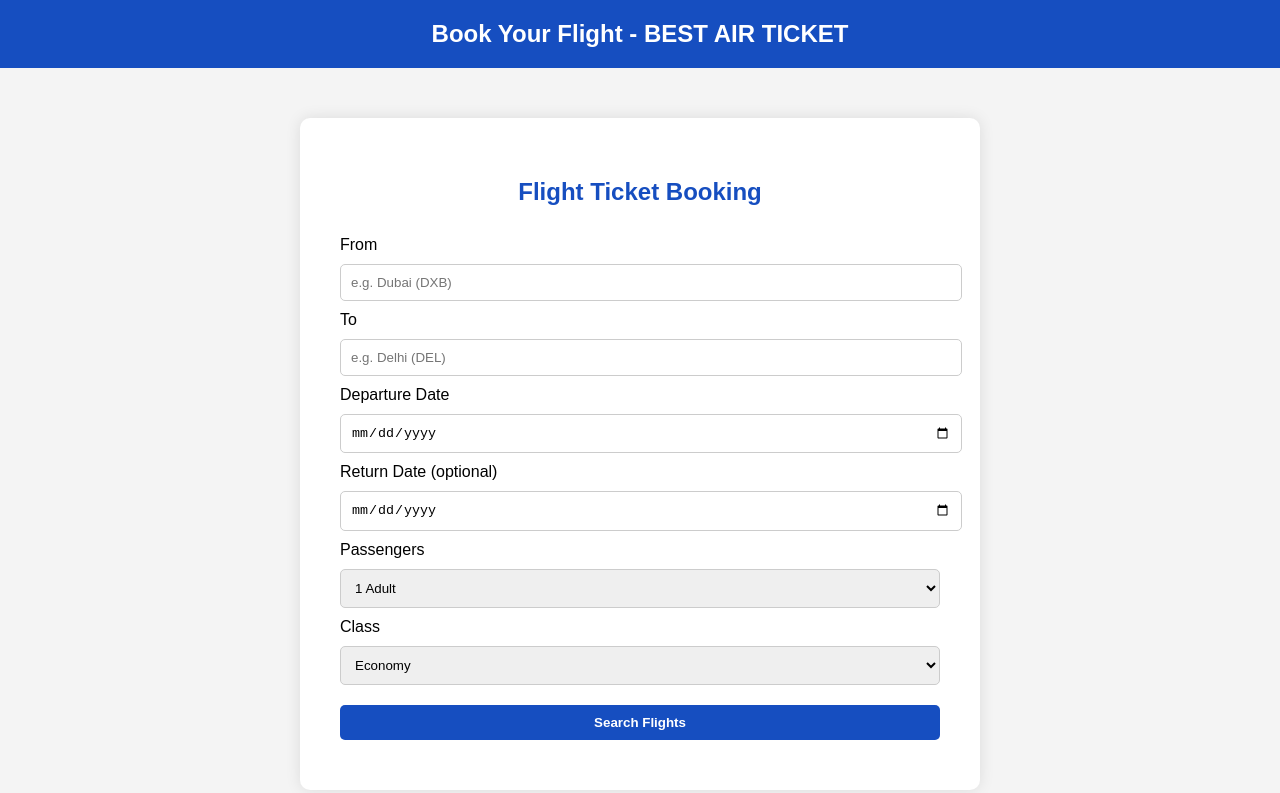
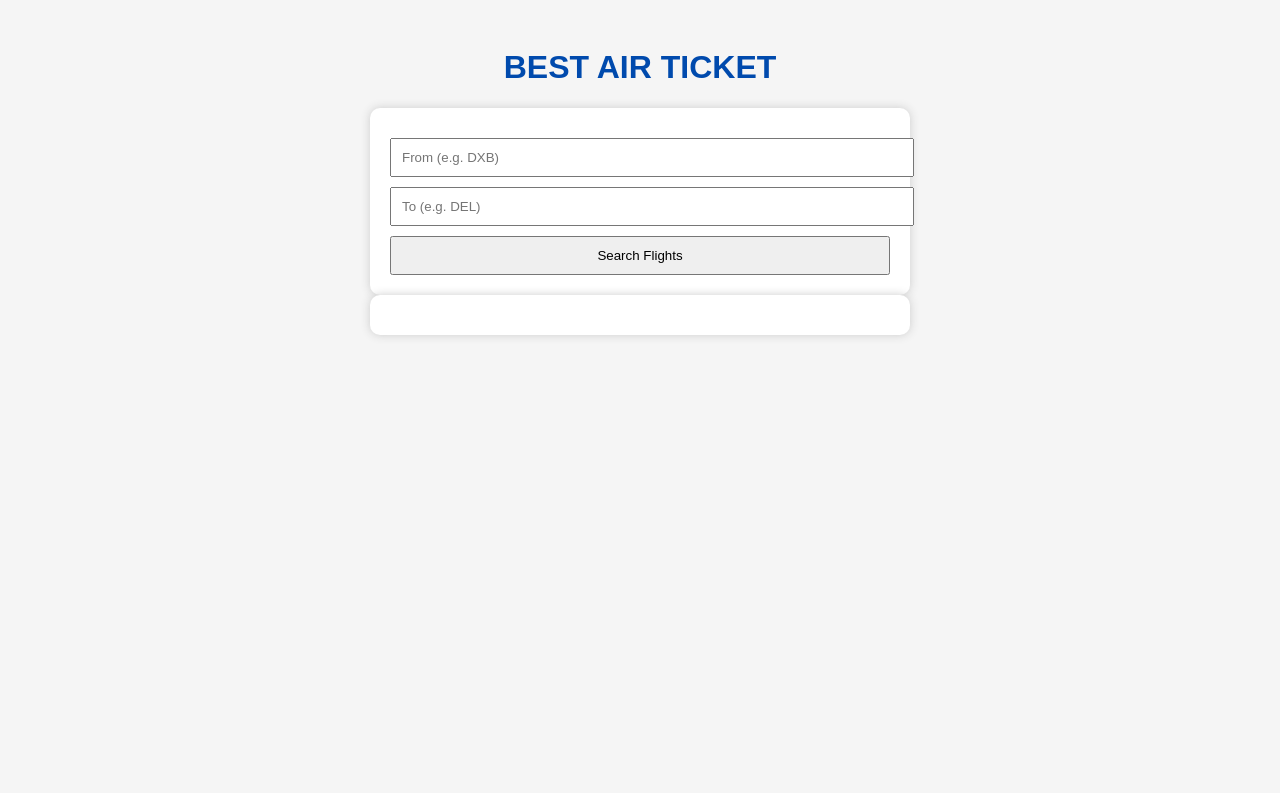
Before and after one commit to Alampurvi/bestfare, a plain HTML site: page book-ticket.html in a window 1280 px wide. Drawn offline with Linux system fonts and the light colour scheme.

Commit message:
Update book-ticket.html

```diff
--- a/book-ticket.html
+++ b/book-ticket.html
@@ -1,113 +1,105 @@
 <!DOCTYPE html>
 <html lang="en">
 <head>
-  <meta charset="UTF-8" />
-  <meta name="viewport" content="width=device-width, initial-scale=1.0" />
-  <title>Book Your Flight - BEST AIR TICKET</title>
+  <meta charset="UTF-8">
+  <title>BEST AIR TICKET</title>
+  <script src="https://www.gstatic.com/firebasejs/9.22.1/firebase-app-compat.js"></script>
+  <script src="https://www.gstatic.com/firebasejs/9.22.1/firebase-firestore-compat.js"></script>
   <style>
     body {
-      font-family: Arial, sans-serif;
-      background: #f4f4f4;
-      margin: 0;
-      padding: 0;
+      font-family: Arial;
+      background: #f5f5f5;
+      padding: 20px;
     }
-    header {
-      background-color: #164ec0;
-      color: white;
+    h1 {
+      text-align: center;
+      color: #004aad;
+    }
+    form, .results {
+      max-width: 500px;
+      margin: auto;
+      background: white;
       padding: 20px;
-      text-align: center;
-      font-size: 24px;
-      font-weight: bold;
-    }
-    .container {
-      max-width: 600px;
-      margin: 50px auto;
-      background: white;
-      padding: 40px;
       border-radius: 10px;
-      box-shadow: 0 0 15px rgba(0, 0, 0, 0.1);
-    }
-    h2 {
-      text-align: center;
-      margin-bottom: 30px;
-      color: #164ec0;
+      box-shadow: 0 0 10px #ccc;
     }
     input, select, button {
       width: 100%;
       padding: 10px;
-      margin: 10px 0;
-      border-radius: 5px;
-      border: 1px solid #ccc;
+      margin-top: 10px;
     }
-    button {
-      background-color: #164ec0;
-      color: white;
-      font-weight: bold;
-      cursor: pointer;
-      border: none;
-    }
-    button:hover {
-      background-color: #0d3a8e;
+    .flight-card {
+      border: 1px solid #ddd;
+      padding: 10px;
+      margin-top: 10px;
+      border-radius: 6px;
     }
   </style>
 </head>
 <body>
-  <header>Book Your Flight - BEST AIR TICKET</header>
-  <div class="container">
-    <h2>Flight Ticket Booking</h2>
-    <form id="bookingForm">
-      <label for="from">From</label>
-      <input type="text" id="from" placeholder="e.g. Dubai (DXB)" required />
 
-      <label for="to">To</label>
-      <input type="text" id="to" placeholder="e.g. Delhi (DEL)" required />
+  <h1>BEST AIR TICKET</h1>
 
-      <label for="depart-date">Departure Date</label>
-      <input type="date" id="depart-date" required />
+  <form id="searchForm">
+    <input type="text" id="from" placeholder="From (e.g. DXB)" required>
+    <input type="text" id="to" placeholder="To (e.g. DEL)" required>
+    <button type="submit">Search Flights</button>
+  </form>
 
-      <label for="return-date">Return Date (optional)</label>
-      <input type="date" id="return-date" />
-
-      <label for="passengers">Passengers</label>
-      <select id="passengers">
-        <option>1 Adult</option>
-        <option>2 Adults</option>
-        <option>3 Adults</option>
-        <option>4+ Adults</option>
-      </select>
-
-      <label for="class">Class</label>
-      <select id="class">
-        <option>Economy</option>
-        <option>Business</option>
-        <option>First Class</option>
-      </select>
-
-      <button type="submit">Search Flights</button>
-    </form>
-  </div>
+  <div class="results" id="results"></div>
 
   <script>
-    document.getElementById("bookingForm").addEventListener("submit", function (e) {
+    // Firebase config
+    const firebaseConfig = {
+      apiKey: "AIzaSyCB9Wv20-mc7zTV8I9tx6VQ8FQLBkmSEc",
+      authDomain: "best-air-ticket.firebaseapp.com",
+      projectId: "best-air-ticket",
+      storageBucket: "best-air-ticket.appspot.com",
+      messagingSenderId: "224454795879",
+      appId: "1:224454795879:web:5da175320da6c84c26eaac"
+    };
+
+    // Initialize Firebase
+    firebase.initializeApp(firebaseConfig);
+    const db = firebase.firestore();
+
+    const form = document.getElementById('searchForm');
+    const resultsDiv = document.getElementById('results');
+
+    form.addEventListener('submit', async (e) => {
       e.preventDefault();
-      const from = document.getElementById("from").value.trim();
-      const to = document.getElementById("to").value.trim();
-      const depart = document.getElementById("depart-date").value;
+      const from = document.getElementById('from').value.trim().toLowerCase();
+      const to = document.getElementById('to').value.trim().toLowerCase();
 
-      if (!from || !to || !depart) {
-        alert("Please fill in all required fields.");
-        return;
+      resultsDiv.innerHTML = "Searching...";
+
+      try {
+        const snapshot = await db.collection("flights")
+          .where("from", "==", from)
+          .where("to", "==", to)
+          .get();
+
+        if (snapshot.empty) {
+          resultsDiv.innerHTML = "No flights found.";
+        } else {
+          resultsDiv.innerHTML = "<h3>Available Flights:</h3>";
+          snapshot.forEach(doc => {
+            const flight = doc.data();
+            resultsDiv.innerHTML += `
+              <div class="flight-card">
+                <strong>Airline:</strong> ${flight.airline || "Unknown"}<br>
+                <strong>Flight:</strong> ${flight.flightNumber || "N/A"}<br>
+                <strong>Date:</strong> ${flight.date || "-"}<br>
+                <strong>Class:</strong> ${flight.class || "Economy"}<br>
+                <strong>Price:</strong> ${flight.price || "-"} AED
+              </div>
+            `;
+          });
+        }
+      } catch (error) {
+        console.error("Error getting flights:", error);
+        resultsDiv.innerHTML = "Something went wrong.";
       }
-
-      const fromCode = from.match(/\(([^)]+)\)/);
-      const toCode = to.match(/\(([^)]+)\)/);
-      if (!fromCode || !toCode) {
-        alert("Please enter airport codes in brackets. Example: Dubai (DXB)");
-        return;
-      }
-
-      const query = `https://www.google.com/flights?hl=en#flt=${fromCode[1]}.${toCode[1]}.${depart}`;
-      window.open(query, "_blank");
     });
   </script>
 </body>
```
